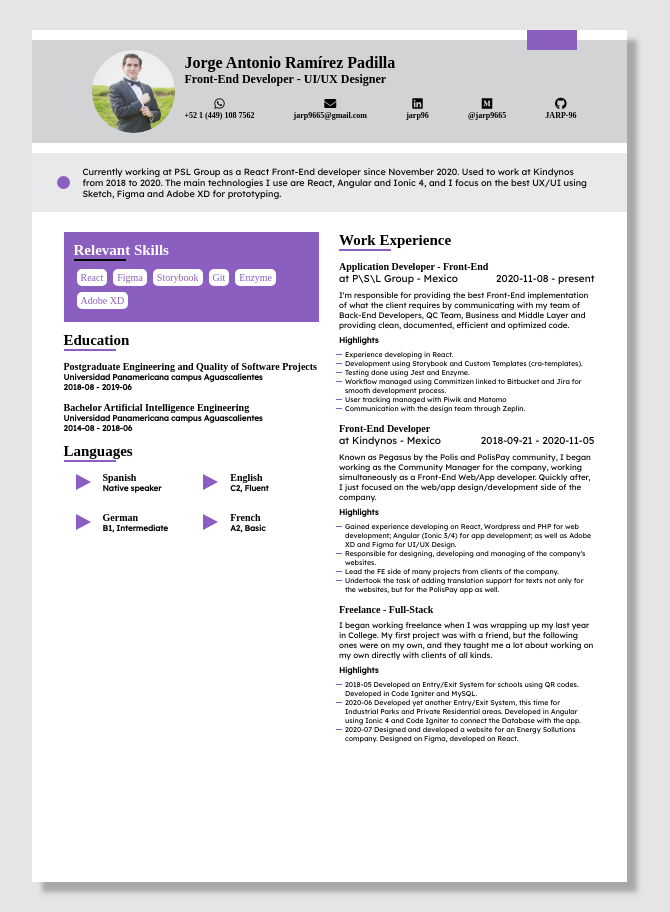
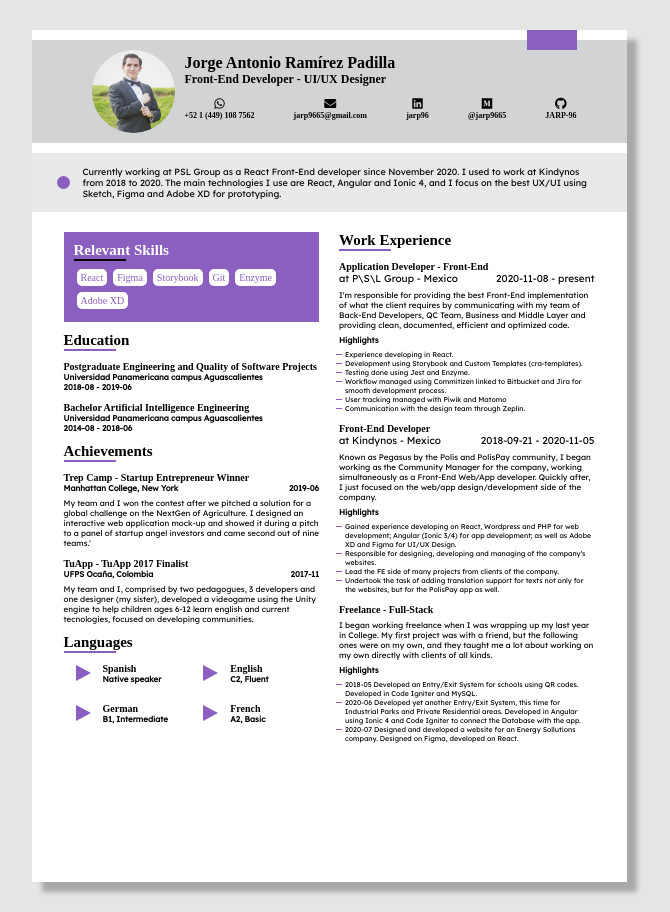
Before and after one commit to JARP-96/jarp-resume, a React app: page / in a window 1280 px wide. Shown: the whole page, without its empty margins (311-981 px from the left). Built offline with nearby package versions, Linux system fonts and the light colour scheme; a web font is replaced by a local one.

Commit message:
Added Achievements section

```diff
--- a/src/App.css
+++ b/src/App.css
@@ -83,7 +83,10 @@ hr {
   border: 1.5px solid;
   background-color: black;
 }
-
+.summary {
+  margin-top: 5px;
+  font-size: 8px;
+}
 .subtitle {
   font-size: 8px;
 }
--- a/src/assets/json/en.json
+++ b/src/assets/json/en.json
@@ -6,7 +6,7 @@
     "email": "jarp9665@gmail.com",
     "phone": "+52 1 (449) 108 7562",
     "website": "",
-    "summary": "Currently working at PSL Group as a React Front-End developer since November 2020. Used to work at Kindynos from 2018 to 2020. The main technologies I use are React, Angular and Ionic 4, and I focus on the best UX/UI using Sketch, Figma and Adobe XD for prototyping.",
+    "summary": "Currently working at PSL Group as a React Front-End developer since November 2020. I used to work at Kindynos from 2018 to 2020. The main technologies I use are React, Angular and Ionic 4, and I focus on the best UX/UI using Sketch, Figma and Adobe XD for prototyping.",
     "location": {
       "address": "Blvd. Eugenio Garza Sada #21 int 62",
       "postalCode": "20328",
@@ -97,18 +97,20 @@
       "endDate": "2018-06"
     }
   ],
-  "awards": [
+  "achievements": [
     {
       "title": "Startup Entrepreneur Winner",
       "date": "2019-06",
       "awarder": "Trep Camp",
-      "summary": "New York. My team and I won the contest after we pitched a solution for a global challenge on the NextGen of Agriculture. I designed an interactive web application mock-up and showed it during a pitch to a panel of startup angel investors and came second out of nine teams.'"
+      "area": "Manhattan College, New York",
+      "summary": "My team and I won the contest after we pitched a solution for a global challenge on the NextGen of Agriculture. I designed an interactive web application mock-up and showed it during a pitch to a panel of startup angel investors and came second out of nine teams.'"
     },
     {
       "title": "TuApp 2017 Finalist",
       "date": "2017-11",
       "awarder": "TuApp",
-      "summary": "Ocaña, Colombia. My team and I, comprised by two pedagogues, 3 developers and one designer (my sister), developed a videogame using the Unity engine to help children ages 6-12 learn english and current tecnologies, focused on developing communities."
+      "area": "UFPS Ocaña, Colombia",
+      "summary": "My team and I, comprised by two pedagogues, 3 developers and one designer (my sister), developed a videogame using the Unity engine to help children ages 6-12 learn english and current tecnologies, focused on developing communities."
     }
   ],
   "relevantSkills": [
--- /dev/null
+++ b/src/components/Achievements.css
@@ -0,0 +1,4 @@
+.achievement-place {
+  display: flex;
+  justify-content: space-between;
+}
--- /dev/null
+++ b/src/components/Achievements.js
@@ -0,0 +1,27 @@
+import "./Achievements.css";
+import Title from "./Title";
+
+const Achievements = ({ data }) => {
+  return (
+    <div>
+      <Title text="Achievements" />
+      {data.map((achievement, i) => {
+        const { awarder, area, date, summary, title } = achievement;
+        return (
+          <div className="education-item" key={i}>
+            <h5>
+              {awarder} - {title}
+            </h5>
+            <div className="achievement-place">
+              <h6>{area}</h6>
+              <h6>{date}</h6>
+            </div>
+            <p className="summary">{summary}</p>
+          </div>
+        );
+      })}
+    </div>
+  );
+};
+
+export default Achievements;
--- a/src/components/Languages.js
+++ b/src/components/Languages.js
@@ -2,7 +2,6 @@ import "./Languages.css";
 import Title from "./Title";
 
 const Languages = ({ data }) => {
-  console.log(data);
   return (
     <div>
       <Title text="Languages" />
--- a/src/components/WorkExperience.css
+++ b/src/components/WorkExperience.css
@@ -12,10 +12,6 @@ li {
 }
 .experience-place {
   font-size: 10px;
-}
-.experience-summary {
-  margin-top: 5px;
-  font-size: 8px;
 }
 .highlight-title {
   margin: 5px 0;
--- a/src/components/WorkExperience.js
+++ b/src/components/WorkExperience.js
@@ -6,20 +6,29 @@ const WorkExperience = ({ data }) => {
     <div>
       <Title text="Work Experience" />
       {data.map((item, i) => {
-        const { position, company, location, startDate, endDate, summary, highlights } =
-          item;
+        const {
+          position,
+          company,
+          location,
+          startDate,
+          endDate,
+          summary,
+          highlights,
+        } = item;
         return (
           <div className="experience-item" key={i}>
             <h5>{position}</h5>
             {company && (
               <div className="experience-place">
-                <p>at {company} - {location}</p>
+                <p>
+                  at {company} - {location}
+                </p>
                 <p>
                   {startDate} - {endDate}
                 </p>
               </div>
             )}
-            <p className="experience-summary">{summary}</p>
+            <p className="summary">{summary}</p>
             <h6 className="highlight-title">Highlights</h6>
             {highlights.map((highlight, i) => {
               return (
--- a/src/modules/Main.js
+++ b/src/modules/Main.js
@@ -5,10 +5,12 @@ import RelevantSkills from "../components/RelevantSkills";
 import en from "../assets/json/en.json";
 import WorkExperience from "../components/WorkExperience";
 import Education from "../components/Education";
+import Achievements from "../components/Achievements";
 import Languages from "../components/Languages";
 
 const Main = () => {
-  const { basics, work, relevantSkills, education, languages } = en;
+  const { basics, work, relevantSkills, education, achievements, languages } = en;
+  console.log({achievements})
   return (
     <div className="main-container">
       <Header data={basics} />
@@ -17,6 +19,7 @@ const Main = () => {
         <div className="main-column">
           <RelevantSkills data={relevantSkills} />
           <Education data={education}/>
+          <Achievements data={achievements}/>
           <Languages data={languages}/>
         </div>
         <div className="main-column">
```
